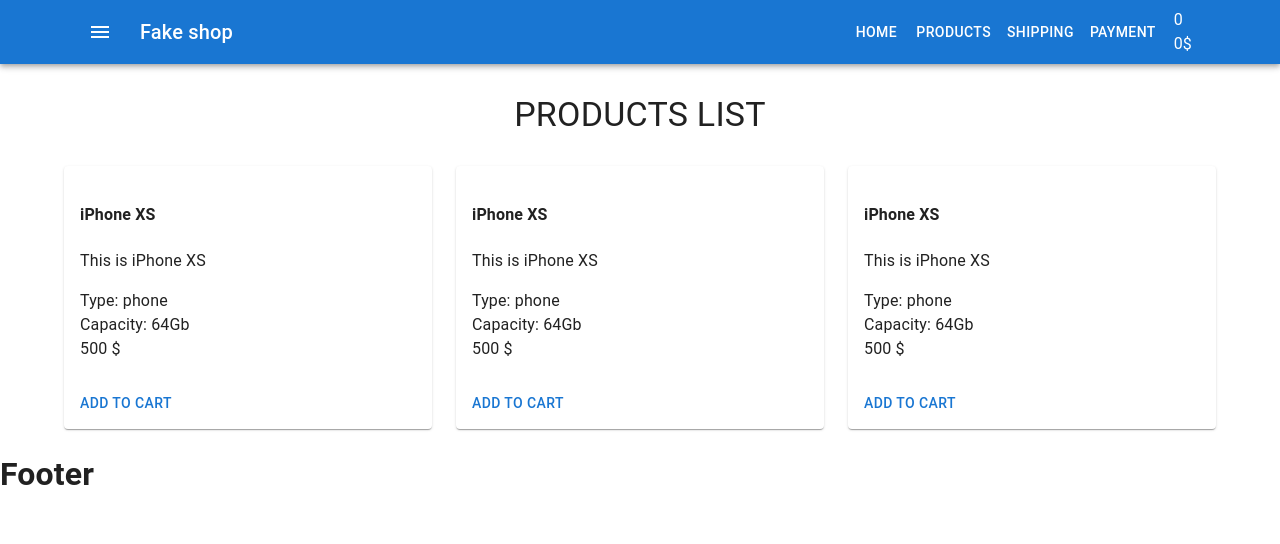
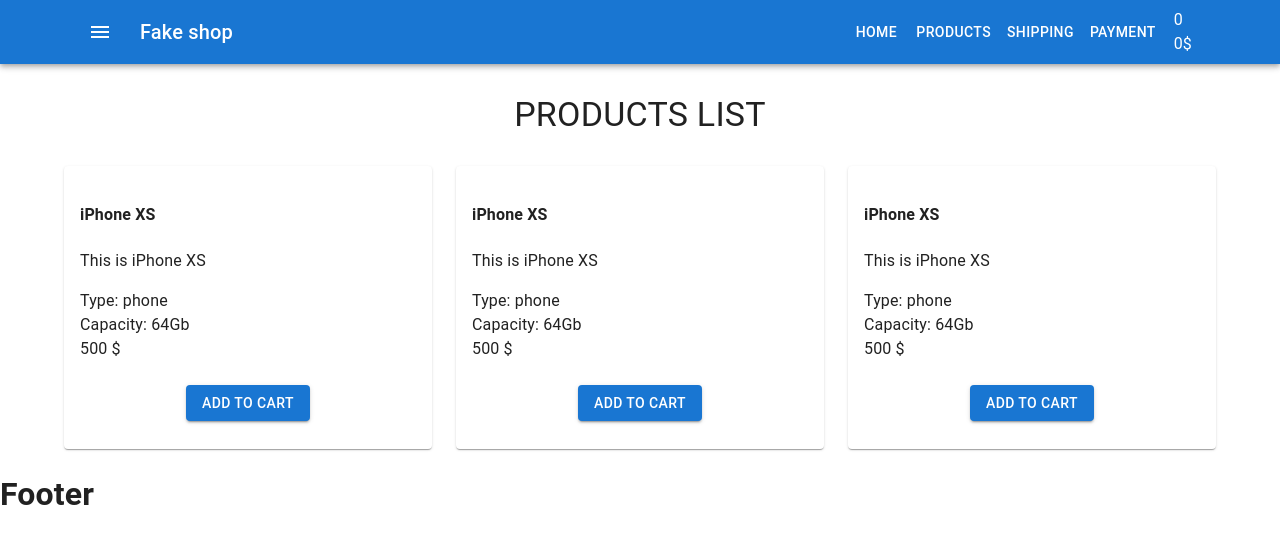
Before and after one commit to ogienkoura/react-shop-project, a React (Create React App) app: page / in a window 1280 px wide. Shown: the top 544 px of the page. Built offline with nearby package versions, Linux system fonts and the light colour scheme.

Commit message:
add ProductListItem

```diff
--- a/src/components/Products/ProductListItem.js
+++ b/src/components/Products/ProductListItem.js
@@ -1,5 +1,6 @@
 import React from 'react'
 import { Card, CardActions, CardContent, Button } from '@mui/material'
+import './ProductsListItem.scss'
 
 export const ProductListItem = () => {
     return (
@@ -11,8 +12,8 @@
                 <div>Capacity: 64Gb</div>
                 <div>500 $</div>
             </CardContent>
-            <CardActions>
-                <Button>Add to cart</Button>
+            <CardActions className="add-to-cart-block">
+                <Button variant="contained">Add to cart</Button>
             </CardActions>
         </Card>
     )
--- a/src/components/Products/ProductsListItem.scss
+++ b/src/components/Products/ProductsListItem.scss
@@ -1,4 +1,4 @@
 .add-to-cart-block {
-    text-align: center;
+    justify-content: center;
     margin-bottom: 20px;
 }
```
